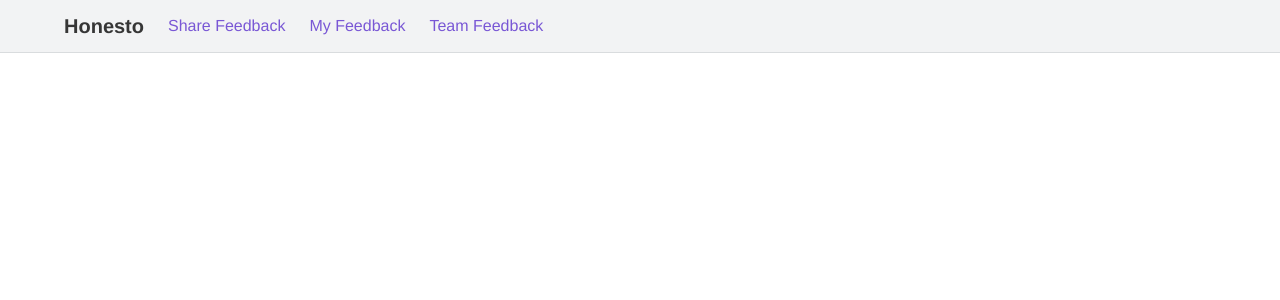
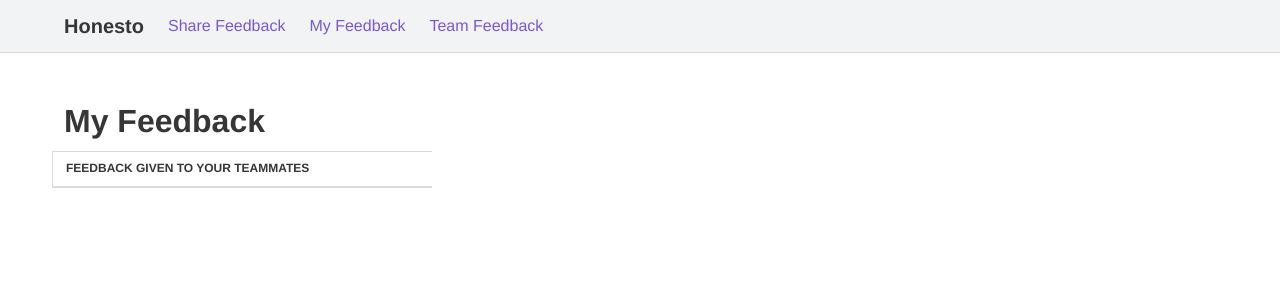
Before and after one commit to ryanhightower/honesto-prototype, a Vue app: page /team-feedback in a window 1280 px wide. Shown: the top 300 px of the page. Built offline with nearby package versions, Linux system fonts and the light colour scheme.

Commit message:
Add TeamFeedback view

```diff
--- a/src/router.js
+++ b/src/router.js
@@ -53,6 +53,17 @@ export default new Router({
         }
       ]
     },
+    {
+      path: '/team-feedback',
+      component: () => import(/* webpackChunkName: "about" */ './views/TeamFeedback.vue'),
+      children: [
+        {
+          name: 'teamFeedbackAnswers',
+          path: 'user/:userId',
+          component: () => import(/* webpackChunkName: "about" */ './views/MyFeedbackAnswers.vue'),
+        }
+      ]
+    },
     // {
     //   path: '/team-feedback',
     //   name: 'teamFeedback',
--- /dev/null
+++ b/src/views/TeamFeedback.vue
@@ -0,0 +1,64 @@
+<template>
+  <div class="my-feedback container">
+    <h1 class="title is-3">My Feedback</h1>
+    <div class="columns">
+
+      <div class="user-list column" style="max-width: 380px; border: 1px solid #D9DCDE; border-right:none; padding: 0;">
+        <span style="display: block; padding: 10px 13px; border-bottom: 1px solid #D9DCDE;">
+          <h6 class="title" style="font-size: 12px">FEEDBACK GIVEN TO YOUR TEAMMATES</h6>
+        </span>
+        <user-item
+          v-for="user in usersWithFeedback"
+          :key="user.id"
+          :name="user.name"
+          :avatar="user.avatar"
+          @click.native="navigateTo(feedbackRoute(user.id))"
+          :class="{ active: $route.params.userId === user.id }"
+        >
+          <template slot="right"></template>
+        </user-item>
+      </div>
+
+      <div class="column" style="padding: 0;">
+        <router-view/>
+      </div>
+
+    </div>
+  </div>
+</template>
+
+<script>
+import { mapState, mapGetters } from "vuex"
+
+export default {
+  name: 'MyFeedback',
+  components:{
+    UserItem: () => import('@/components/UserItem')
+  },
+  data() {
+    return {
+    }
+  },
+  computed: {
+    ...mapState(['users', 'questionsIndex']),
+    ...mapGetters(['currentUser']),
+    usersWithFeedback() { return Object.values(this.users).filter( user => user.feedbackComplete ) },
+  },
+  methods: {
+    feedbackRoute(userId) {
+      return { name: "teamFeedbackAnswers", params: { userId } }
+    },
+    navigateTo(route) {
+      this.$router.push(route)
+    },
+  }
+}
+</script>
+
+<style lang="scss">
+.my-feedback {
+  .user-item.active {
+    background-color: #F2F3F4;
+  }
+}
+</style>
```
